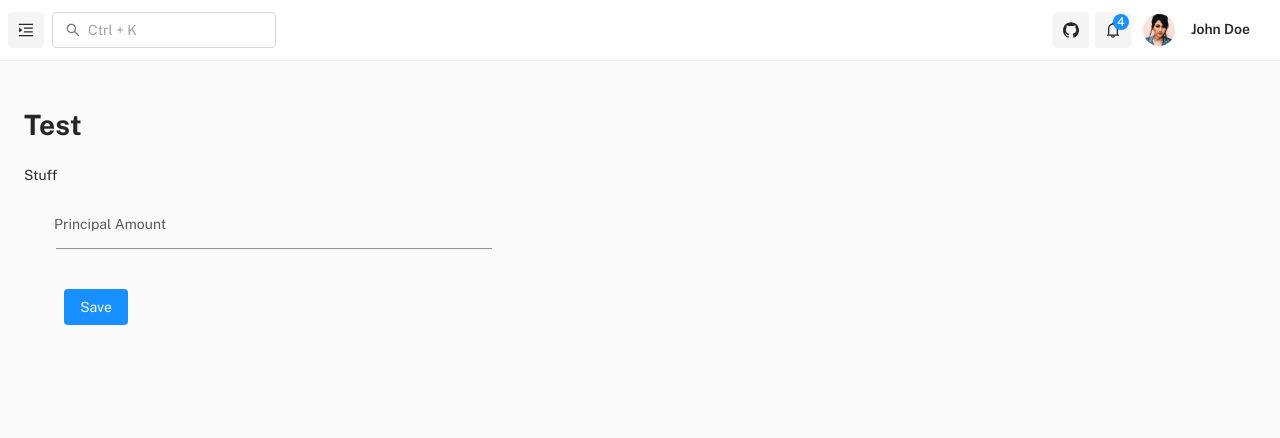
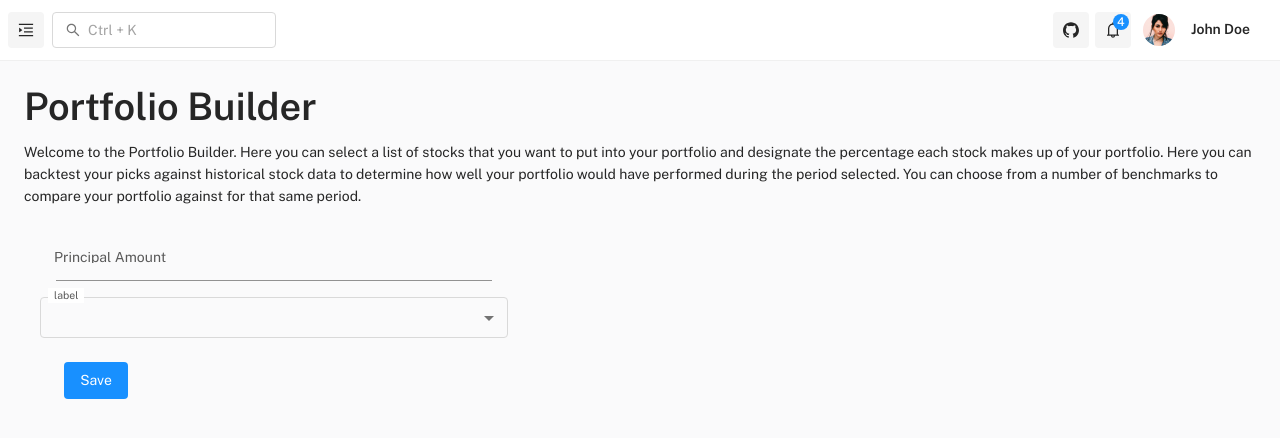
Before and after one commit to acrodemocide/web.portfolio-analyzer, a React (Create React App) app: page /portfolio-builder in a window 1280 px wide. Shown: the top 438 px of the page. Built offline with nearby package versions, Linux system fonts and the light colour scheme.

Commit message:
Updated selectbox to allow user to select from a list passed in. Updated portfolio-builder to use new props for calling select box

```diff
--- /dev/null
+++ b/src/components/form/form-fields/form-select-input.tsx
@@ -0,0 +1,26 @@
+import { FormControl, InputLabel, MenuItem, Select, SelectChangeEvent } from '@mui/material';
+import { ReactNode } from 'react';
+
+export interface FormSelectInputProps {
+    id: string;
+    label: string;
+    menuItems: string[];
+    value: string;
+    onChange: (event: SelectChangeEvent<string>, child: ReactNode) => void;
+}
+
+export const FormSelectInput = ({ id, label, value, menuItems, onChange }: FormSelectInputProps) => {
+    return (
+        <FormControl fullWidth>
+            <InputLabel id={id}>{label}</InputLabel>
+            <Select labelId={id} id={id} value={value} label={label} onChange={onChange}>
+                {menuItems.map((item: string) => {
+                    return <MenuItem value={item}>{item}</MenuItem>;
+                })}
+                {/* <MenuItem value={10}>Ten</MenuItem>
+                <MenuItem value={20}>Twenty</MenuItem>
+                <MenuItem value={30}>Thirty</MenuItem> */}
+            </Select>
+        </FormControl>
+    );
+};
--- a/src/components/form/form.tsx
+++ b/src/components/form/form.tsx
@@ -4,7 +4,7 @@ import { ButtonPrimary } from '../buttons/ButtonPrimary';
 
 export interface FormProps {
     handleSubmit: (arg: any) => void;
-    children?: JSX.Element;
+    children?: JSX.Element[];
 }
 
 const StyledFormComponent = styled('div', {
--- a/src/pages/portfolio-builder/portfolio-builder.tsx
+++ b/src/pages/portfolio-builder/portfolio-builder.tsx
@@ -1,3 +1,5 @@
+import { Typography } from '@mui/material';
+import { FormSelectInput } from 'components/form/form-fields/form-select-input';
 import React from 'react';
 import { useState } from 'react';
 import { Form } from '../../components/form/form';
@@ -7,15 +9,26 @@ const handleSubmit = () => {
     alert('Submitted!');
 };
 
+const text =
+    'Welcome to the Portfolio Builder. Here you can select a list of ' +
+    'stocks that you want to put into your portfolio and designate the ' +
+    'percentage each stock makes up of your portfolio. Here you can ' +
+    'backtest your picks against historical stock data to determine how ' +
+    'well your portfolio would have performed during the period selected. ' +
+    'You can choose from a number of benchmarks to compare your portfolio ' +
+    'against for that same period.';
+
 const PortfolioBuilder = () => {
     const [formPrincipalAmount, setFormPrincipalAmount] = useState('');
 
     return (
         <React.Fragment>
-            <h1>Test</h1>
-            <div>
-                <span>Stuff</span>
-            </div>
+            <Typography variant="h1" gutterBottom>
+                Portfolio Builder
+            </Typography>
+            <Typography variant="body1" gutterBottom>
+                {text}
+            </Typography>
             <Form handleSubmit={handleSubmit}>
                 <FormTextInput
                     id={'principalAmount'}
@@ -23,6 +36,15 @@ const PortfolioBuilder = () => {
                     value={formPrincipalAmount}
                     onChange={(e) => setFormPrincipalAmount(e.target.value)}
                 />
+                <FormSelectInput
+                    id={'id'}
+                    label={'label'}
+                    menuItems={['first', 'second', 'third']}
+                    value={'value'}
+                    onChange={() => {
+                        return;
+                    }}
+                />
             </Form>
         </React.Fragment>
     );
```
